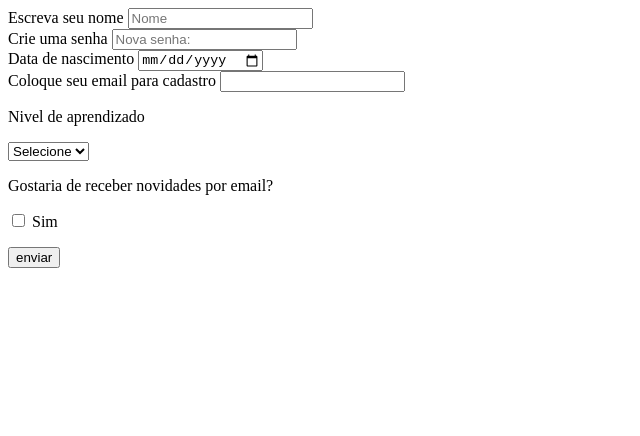
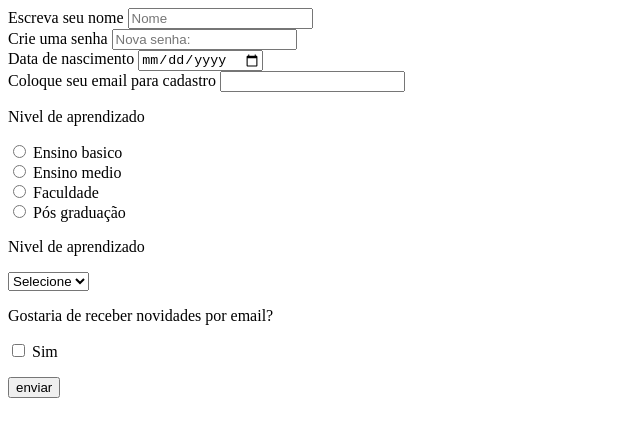
Before and after one commit to EduardoMVasconcelos/aulas_html_css, a plain HTML site: page 1_FORMULARIOS/3_select/exercicio/index.html in a window 1280 px wide. Shown: the whole page, without its empty margins (0-640 px from the left). Drawn offline with Linux system fonts and the light colour scheme.

Commit message:
alteracao

```diff
--- a/1_FORMULARIOS/3_select/exercicio/index.html
+++ b/1_FORMULARIOS/3_select/exercicio/index.html
@@ -29,6 +29,25 @@
                 <div>
                     <p>Nivel de aprendizado</p>
                     <div>
+                        <input type="radio" name="eb" id="eb">
+                        <label for="eb">Ensino basico</label>
+                    </div>
+                    <div>
+                        <input type="radio" name="em" id="em">
+                        <label for="em">Ensino medio</label>
+                    </div>
+                    <div>
+                        <input type="radio" name="fc" id="fc">
+                        <label for="fc">Faculdade</label>
+                    </div>
+                    <div>
+                        <input type="radio" name="gd" id="gd">
+                        <label for="gd">Pós graduação</label>
+                    </div>
+                </div>
+                <div>
+                    <p>Nivel de aprendizado</p>
+                    <div>
                         <select name="escolha" id="escolha">
                             <option disabled selected>Selecione</option>
                             <option value="iniciante">iniciante</option>
```
